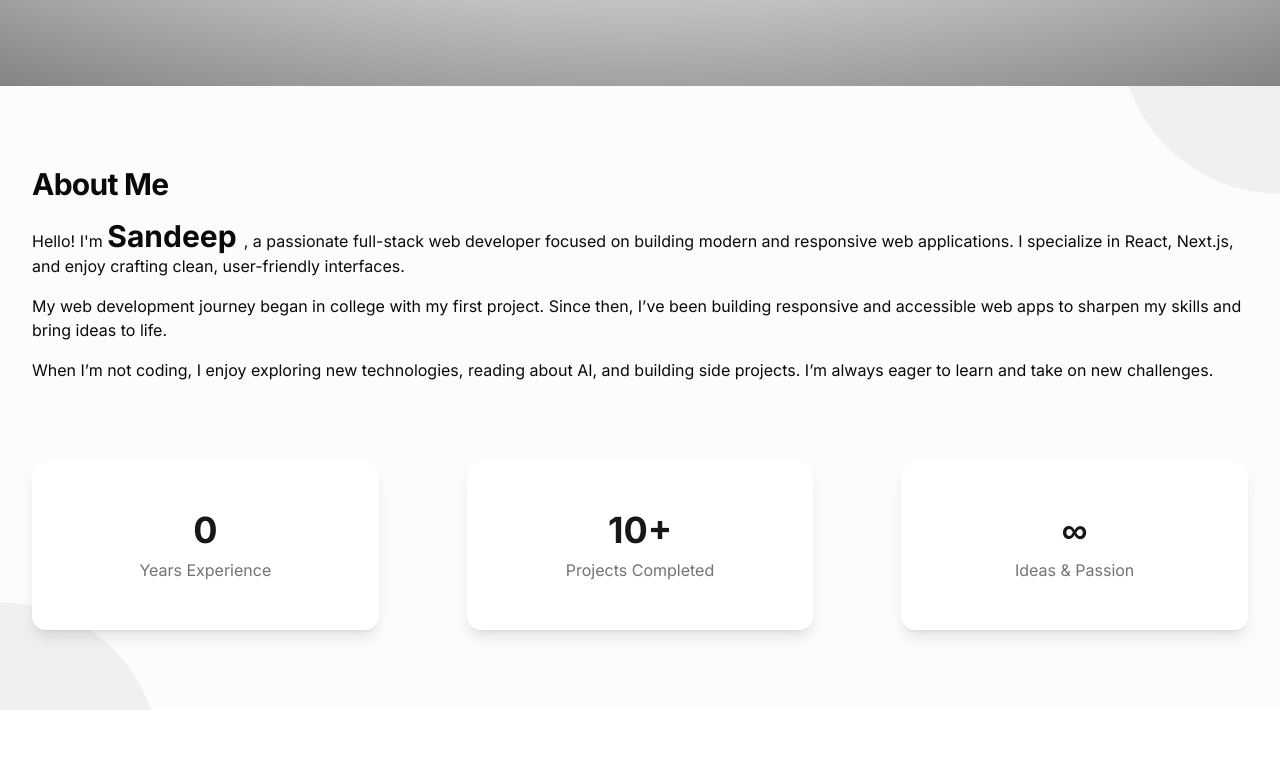
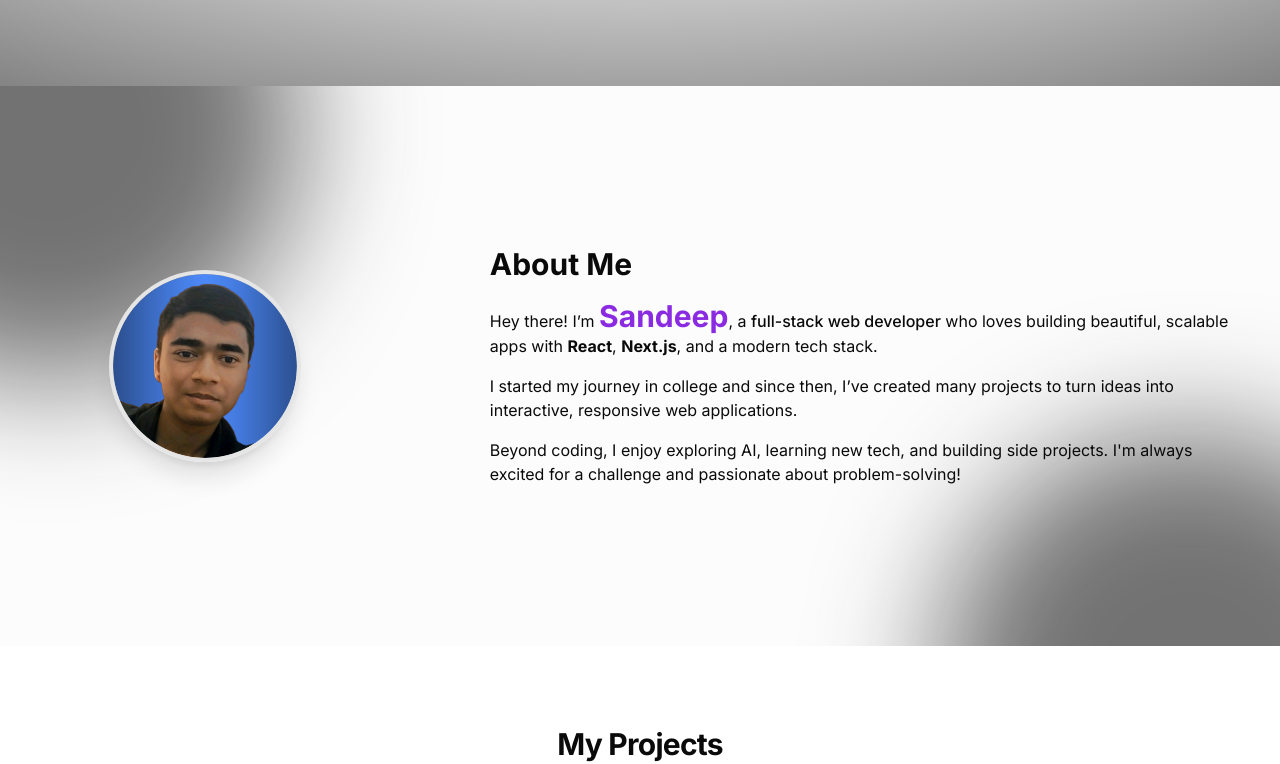
Before and after one commit to sandeep-m-patil/Nexts-ShadcnUI-Portfolio, a Next.js app: page / in a window 1280 px wide. Shown: the part 518-1282 px from the top of the page. Built offline with nearby package versions, Linux system fonts and the light colour scheme.

Commit message:
update About page

```diff
--- a/src/components/About.jsx
+++ b/src/components/About.jsx
@@ -1,8 +1,10 @@
 "use client"
 
 import { motion, useScroll, useTransform } from "framer-motion"
-import { Card, CardContent } from "@/components/ui/card"
 import { useRef } from "react"
+import { Rocket, Code, Brain } from "lucide-react"
+import Profile from "@/images/profile.png"
+import Image from "next/image"
 
 export default function About() {
   const sectionRef = useRef(null)
@@ -12,25 +14,34 @@ export default function About() {
   })
 
   const y = useTransform(scrollYProgress, [0, 1], [100, -100])
+  const yReverse = useTransform(scrollYProgress, [0, 1], [-100, 100])
   const opacity = useTransform(scrollYProgress, [0, 0.2, 0.9, 1], [0, 1, 1, 0])
+
+  const stats = [
+    { number: "0", label: "Years Experience", icon: <Rocket className="h-6 w-6" /> },
+    { number: "10+", label: "Projects Completed", icon: <Code className="h-6 w-6" /> },
+    { number: "∞", label: "Ideas & Passion", icon: <Brain className="h-6 w-6" /> },
+  ]
 
   return (
     <section
       id="about"
+      aria-label="About Section"
       ref={sectionRef}
-            className="py-20  bg-muted/30 relative overflow-hidden flex justify-center items-center"
+      className="py-40 bg-muted/30 relative overflow-hidden flex justify-center items-center"
     >
-            {/* Background Elements */}
+      {/* Background Gradients */}
       <motion.div
-                className="absolute -top-40 -right-40 w-80 h-80 rounded-full  bg-primary/5 dark:bg-[#8a2be2]/60"
+        className="absolute top-100 -right-40 w-[500px] h-[500px] rounded-full bg-gradient-to-br bg-primary/60 dark:bg-[#8a2be2]/60 blur-3xl"
         style={{ y, opacity }}
       />
       <motion.div
-                className="absolute -bottom-40 -left-40 w-80 h-80 rounded-full  bg-primary/5 dark:bg-[#8a2be2]/60"
-                style={{ y: useTransform(scrollYProgress, [0, 1], [-100, 100]), opacity }}
+        className="absolute bottom-80 -left-50 w-[500px] h-[500px] rounded-full bg-gradient-to-tl bg-primary/60 dark:bg-[#8a2be2]/60 blur-3xl"
+        style={{ y: yReverse, opacity }}
       />
 
       <div className="container relative z-10">
+        {/* About Content */}
         <motion.div
           initial={{ opacity: 0 }}
           whileInView={{ opacity: 1 }}
@@ -38,62 +49,45 @@ export default function About() {
           viewport={{ once: true }}
           className="flex flex-col md:flex-row gap-12 items-center"
         >
-                    <div className="w-full px-8">
+          {/* Profile Image */}
+          <div className="w-full md:w-1/3 flex justify-center">
+            <Image
+              src={Profile}
+              alt="Sandeep"
+              className="rounded-full w-48 h-48 object-cover border-4 dark:border-[#8a2be2] shadow-xl"
+
+            />
+          </div>
+
+          {/* Text Content */}
+          <div className="w-full md:w-2/3 px-8">
             <motion.div
               initial={{ opacity: 0, x: 50 }}
               whileInView={{ opacity: 1, x: 0 }}
               transition={{ duration: 0.5, delay: 0.2 }}
               viewport={{ once: true }}
             >
-                            <h2 className="text-3xl font-bold tracking-tight text-foreground">
+              <h2 className="text-3xl font-bold bg-gradient-to-r  bg-clip-text">
                 About Me
               </h2>
-                            <div className="mt-4 space-y-4 text-md">
+              <div className="mt-4 space-y-4 text-md text-foreground">
                 <p>
-                                    Hello! I'm <strong className="dark:text-[#8a2be2] text-3xl"> Sandeep </strong>, a passionate full-stack web developer focused on building modern and responsive web applications. I specialize in React, Next.js, and enjoy crafting clean, user-friendly interfaces.
+                  Hey there! I’m <strong className="text-3xl text-[#8a2be2]">Sandeep</strong>, a <span className="font-medium">full-stack web developer</span> who loves building beautiful, scalable apps with <strong>React</strong>, <strong>Next.js</strong>, and a modern tech stack.
                 </p>
                 <p>
-                                    My web development journey began in college with my first project. Since then, I’ve been building responsive and accessible web apps to sharpen my skills and bring ideas to life.
+                  I started my journey in college and since then, I’ve created many projects to turn ideas into interactive, responsive web applications.
                 </p>
                 <p>
-                                    When I’m not coding, I enjoy exploring new technologies, reading about AI, and building side projects. I’m always eager to learn and take on new challenges.
+                  Beyond coding, I enjoy exploring AI, learning new tech, and building side projects. I'm always excited for a challenge and passionate about problem-solving!
                 </p>
               </div>
             </motion.div>
           </div>
         </motion.div>
 
-                <div className="grid grid-cols-1 md:grid-cols-3 gap-6 mt-20">
-                    {[
-                        { number: "0", label: "Years Experience" },
-                        { number: "10+", label: "Projects Completed" },
-                        { number: "∞", label: "Ideas & Passion" },
-                    ].map((stat, index) => (
-                        <motion.div
-                            key={index}
-                            initial={{ opacity: 0, y: 50 }}
-                            whileInView={{ opacity: 1, y: 0 }}
-                            transition={{ duration: 0.5, delay: index * 0.1 }}
-                            viewport={{ once: true }}
-                            whileHover={{ y: -10, scale: 1.03 }}
-                        >
-                            <Card className="overflow-hidden border-none shadow-lg mx-8  dark:bg-black dark:text-white">
-                                <CardContent className="flex flex-col items-center justify-center p-6">
-                                    <motion.span
-                                        className="text-4xl font-bold text-primary dark:text-[#8a2be2]"
-                                        initial={{ opacity: 0, scale: 0.5 }}
-                                        whileInView={{ opacity: 1, scale: 1 }}
-                                        transition={{ duration: 0.5, delay: 0.2 + index * 0.1 }}
-                                        viewport={{ once: true }}
-                                    >
-                                        {stat.number}
-                                    </motion.span>
-                                    <span className="text-muted-foreground mt-2 dark:text-white ">{stat.label}</span>
-                                </CardContent>
-                            </Card>
-                        </motion.div>
-                    ))}
-                </div>
+
+
+
       </div>
     </section>
   )
```
Also changed, not shown: src/images/profile.png (renamed from src/images/profile-pic.png). Lines whose indentation alone changed are shown as unchanged.
